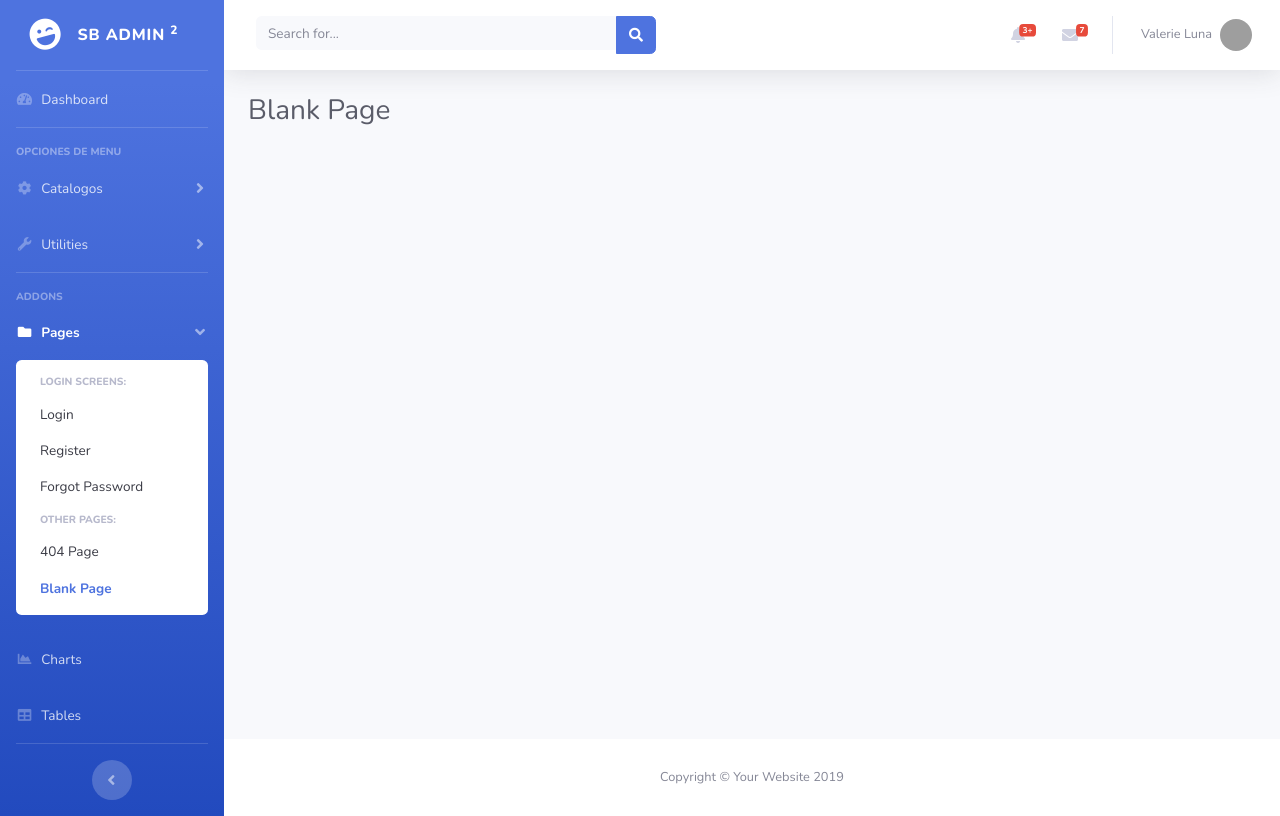
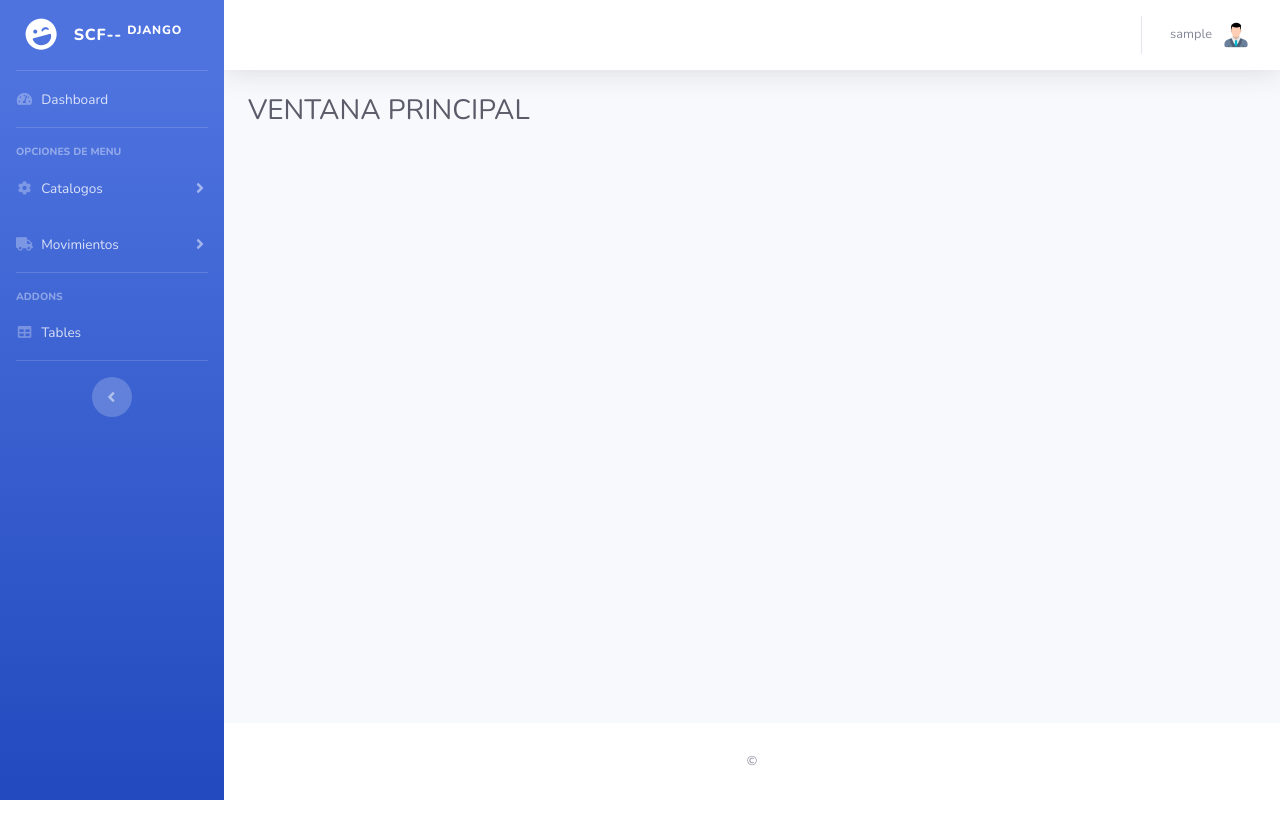
Before and after one commit to EFernando-73/Proyecto_BD, a Django app: page / in a window 1280 px wide. Run offline with Django 5.2, Linux system fonts and the light colour scheme; the visitor is signed in with stand-in values (Sample User, id 1); some libraries are stand-ins or nearby versions; grey boxes are pictures that could not be loaded.

Commit message:
recuepearcion bases

```diff
--- a/templates/base/base.html
+++ b/templates/base/base.html
@@ -21,6 +21,11 @@
 
   <!-- Custom styles for this page -->
   <link href="{% static 'base/vendor/datatables/dataTables.bootstrap4.min.css'%}" rel="stylesheet">
+  <!-- JQuery Confirm-->
+  <link href="{% static 'base/vendor/jquery_confirm/jquery-confirm.min.css'%}" rel="stylesheet">
+
+   <!-- XDSoft DateTimePicker -->
+   <link rel="stylesheet" href="https://cdnjs.cloudflare.com/ajax/libs/jquery-datetimepicker/2.5.20/jquery.datetimepicker.min.css" integrity="sha256-DOS9W6NR+NFe1fUhEE0PGKY/fubbUCnOfTje2JMDw3Y=" crossorigin="anonymous" />
 
 </head>
 
@@ -38,7 +43,7 @@
         <div class="sidebar-brand-icon rotate-n-15">
           <i class="fas fa-laugh-wink"></i>
         </div>
-        <div class="sidebar-brand-text mx-3">SB Admin <sup>2</sup></div>
+        <div class="sidebar-brand-text mx-3">SCF-- <sup>Django</sup></div>
       </a>
 
       <!-- Divider -->
@@ -68,16 +73,45 @@
         <div id="collapseTwo" class="collapse" aria-labelledby="headingTwo" data-parent="#accordionSidebar">
           <div class="bg-white py-2 collapse-inner rounded">
             <h6 class="collapse-header">Catalogos de inventario:</h6>
+            {% if perms.inv.view_categoria %}
             <a class="collapse-item" href="{% url 'inv:categoria_list' %}">Categorias</a>
+            {% endif %}
+            {% if perms.inv.view_subcategoria %}
             <a class="collapse-item" href="{% url 'inv:subcategoria_list' %}">SubCategorias</a>
+            {% endif %}
+            {% if perms.inv.view_marca %}
             <a class="collapse-item" href="{% url 'inv:marca_list' %}">Marca</a>
-            <a class="collapse-item" href="{% url 'inv:marca_list' %}">Unidad Medida</a>
-            <a class="collapse-item" href="cards.html">Cards</a>
+            {% endif %}
+            {% if perms.inv.view_unidadmedida %}
+            <a class="collapse-item" href="{% url 'inv:um_list' %}">Unidad Medida</a>
+            {% endif %}
+            {% if perms.inv.view_producto %}
+            <a class= "collapse-item" href="{% url 'inv:producto_list'%}">Producto</a>
+            {% endif %}
+
+            <h6 class="collapse-header">Catálogos de Compras:</h6>
+
+            {% if perms.cmp.view_proveedor %}
+            <a class="collapse-item" href="{% url 'cmp:proveedor_list' %}">Proveedores</a>
+            {% endif %}
+          </div>
+        </div>
+      </li>
+      <li class="nav-item {% if cmp_url in request.path  %} active {% endif %}">
+        <a class="nav-link collapsed" href="#" data-toggle="collapse" data-target="#collapseCompras" aria-expanded="true" aria-controls="collapseCompras">
+          <i class="fas fa-fw fa-truck"></i>
+          <span>Movimientos</span>
+        </a>
+        <div id="collapseCompras" class="collapse" aria-labelledby="headingTwo" data-parent="#accordionSidebar">
+          <div class="bg-white py-2 collapse-inner rounded">
+            <h6 class="collapse-header">Entradas</h6>
+            <a class="collapse-item" href="{% url 'cmp:compras_list' %}">Compras</a>
           </div>
         </div>
       </li>
 
-      <!-- Nav Item - Utilities Collapse Menu -->
+
+      <!-- Nav Item - Utilities Collapse Menu
       <li class="nav-item">
         <a class="nav-link collapsed" href="#" data-toggle="collapse" data-target="#collapseUtilities" aria-expanded="true" aria-controls="collapseUtilities">
           <i class="fas fa-fw fa-wrench"></i>
@@ -92,7 +126,7 @@
             <a class="collapse-item" href="utilities-other.html">Other</a>
           </div>
         </div>
-      </li>
+      </li>-->
 
       <!-- Divider -->
       <hr class="sidebar-divider">
@@ -102,7 +136,7 @@
         Addons
       </div>
 
-      <!-- Nav Item - Pages Collapse Menu -->
+      <!-- Nav Item - Pages Collapse Menu
       <li class="nav-item active">
         <a class="nav-link" href="#" data-toggle="collapse" data-target="#collapsePages" aria-expanded="true" aria-controls="collapsePages">
           <i class="fas fa-fw fa-folder"></i>
@@ -120,14 +154,14 @@
             <a class="collapse-item active" href="blank.html">Blank Page</a>
           </div>
         </div>
-      </li>
+      </li> -->
 
-      <!-- Nav Item - Charts -->
+      <!-- Nav Item - Charts
       <li class="nav-item">
         <a class="nav-link" href="charts.html">
           <i class="fas fa-fw fa-chart-area"></i>
           <span>Charts</span></a>
-      </li>
+      </li> -->
 
       <!-- Nav Item - Tables -->
       <li class="nav-item">
@@ -158,12 +192,12 @@
          {% block top_bar  %}
         <nav class="navbar navbar-expand navbar-light bg-white topbar mb-4 static-top shadow">
 
-          <!-- Sidebar Toggle (Topbar) -->
+          <!-- Sidebar Toggle (Topbar)
           <button id="sidebarToggleTop" class="btn btn-link d-md-none rounded-circle mr-3">
             <i class="fa fa-bars"></i>
-          </button>
+          </button> -->
 
-          <!-- Topbar Search -->
+          <!-- Topbar Search
           <form class="d-none d-sm-inline-block form-inline mr-auto ml-md-3 my-2 my-md-0 mw-100 navbar-search">
             <div class="input-group">
               <input type="text" class="form-control bg-light border-0 small" placeholder="Search for..." aria-label="Search" aria-describedby="basic-addon2">
@@ -173,17 +207,17 @@
                 </button>
               </div>
             </div>
-          </form>
+          </form>-->
 
           <!-- Topbar Navbar -->
           <ul class="navbar-nav ml-auto">
 
-            <!-- Nav Item - Search Dropdown (Visible Only XS) -->
+            <!-- Nav Item - Search Dropdown (Visible Only XS)
             <li class="nav-item dropdown no-arrow d-sm-none">
               <a class="nav-link dropdown-toggle" href="#" id="searchDropdown" role="button" data-toggle="dropdown" aria-haspopup="true" aria-expanded="false">
                 <i class="fas fa-search fa-fw"></i>
               </a>
-              <!-- Dropdown - Messages -->
+              <!-- Dropdown - Messages
               <div class="dropdown-menu dropdown-menu-right p-3 shadow animated--grow-in" aria-labelledby="searchDropdown">
                 <form class="form-inline mr-auto w-100 navbar-search">
                   <div class="input-group">
@@ -196,16 +230,16 @@
                   </div>
                 </form>
               </div>
-            </li>
+            </li> -->
 
-            <!-- Nav Item - Alerts -->
+            <!-- Nav Item - Alerts
             <li class="nav-item dropdown no-arrow mx-1">
               <a class="nav-link dropdown-toggle" href="#" id="alertsDropdown" role="button" data-toggle="dropdown" aria-haspopup="true" aria-expanded="false">
                 <i class="fas fa-bell fa-fw"></i>
-                <!-- Counter - Alerts -->
+                < Counter - Alerts
                 <span class="badge badge-danger badge-counter">3+</span>
               </a>
-              <!-- Dropdown - Alerts -->
+              < Dropdown - Alerts
               <div class="dropdown-list dropdown-menu dropdown-menu-right shadow animated--grow-in" aria-labelledby="alertsDropdown">
                 <h6 class="dropdown-header">
                   Alerts Center
@@ -245,16 +279,16 @@
                 </a>
                 <a class="dropdown-item text-center small text-gray-500" href="#">Show All Alerts</a>
               </div>
-            </li>
+            </li> -->
 
-            <!-- Nav Item - Messages -->
+            <!-- Nav Item - Messages
             <li class="nav-item dropdown no-arrow mx-1">
               <a class="nav-link dropdown-toggle" href="#" id="messagesDropdown" role="button" data-toggle="dropdown" aria-haspopup="true" aria-expanded="false">
                 <i class="fas fa-envelope fa-fw"></i>
-                <!-- Counter - Messages -->
+                <Counter - Messages
                 <span class="badge badge-danger badge-counter">7</span>
               </a>
-              <!-- Dropdown - Messages -->
+              < Dropdown - Messages
               <div class="dropdown-list dropdown-menu dropdown-menu-right shadow animated--grow-in" aria-labelledby="messagesDropdown">
                 <h6 class="dropdown-header">
                   Message Center
@@ -301,19 +335,19 @@
                 </a>
                 <a class="dropdown-item text-center small text-gray-500" href="#">Read More Messages</a>
               </div>
-            </li>
+            </li> -->
 
             <div class="topbar-divider d-none d-sm-block"></div>
 
             <!-- Nav Item - User Information -->
             <li class="nav-item dropdown no-arrow">
               <a class="nav-link dropdown-toggle" href="#" id="userDropdown" role="button" data-toggle="dropdown" aria-haspopup="true" aria-expanded="false">
-                <span class="mr-2 d-none d-lg-inline text-gray-600 small">Valerie Luna</span>
-                <img class="img-profile rounded-circle" src="https://source.unsplash.com/QAB-WJcbgJk/60x60">
+                <span class="mr-2 d-none d-lg-inline text-gray-600 small">{{ user.username }}</span>
+                <img class="img-profile rounded-circle" src="{% static 'base/img/user.png' %}">
               </a>
               <!-- Dropdown - User Information -->
               <div class="dropdown-menu dropdown-menu-right shadow animated--grow-in" aria-labelledby="userDropdown">
-                <a class="dropdown-item" href="#">
+                <!-- <a class="dropdown-item" href="#">
                   <i class="fas fa-user fa-sm fa-fw mr-2 text-gray-400"></i>
                   Profile
                 </a>
@@ -324,11 +358,11 @@
                 <a class="dropdown-item" href="#">
                   <i class="fas fa-list fa-sm fa-fw mr-2 text-gray-400"></i>
                   Activity Log
-                </a>
+                </a>-->
                 <div class="dropdown-divider"></div>
                 <a class="dropdown-item" href="#" data-toggle="modal" data-target="#logoutModal">
                   <i class="fas fa-sign-out-alt fa-sm fa-fw mr-2 text-gray-400"></i>
-                  Logout
+                  SALIR
                 </a>
               </div>
             </li>
@@ -346,7 +380,7 @@
 
 
           <!-- Page Heading -->
-          <h1 class="h3 mb-4 text-gray-800">Blank Page</h1>
+          <h1 class="h3 mb-4 text-gray-800">VENTANA PRINCIPAL</h1>
 
         </div>
 
@@ -362,7 +396,7 @@
       <footer class="sticky-footer bg-white">
         <div class="container my-auto">
           <div class="copyright text-center my-auto">
-            <span>Copyright &copy; Your Website 2019</span>
+            <span> &copy; </span>
           </div>
         </div>
       </footer>
@@ -386,22 +420,25 @@
     <div class="modal-dialog" role="document">
       <div class="modal-content">
         <div class="modal-header">
-          <h5 class="modal-title" id="exampleModalLabel">Ready to Leave?</h5>
+          <h5 class="modal-title" id="exampleModalLabel">¿Cerrar Sesión para <mark> {{ user.username}} </mark>?</h5>
           <button class="close" type="button" data-dismiss="modal" aria-label="Close">
             <span aria-hidden="true">×</span>
           </button>
         </div>
-        <div class="modal-body">Select "Logout" below if you are ready to end your current session.</div>
+        <div class="modal-body">Al dar Click en el boton Salir,cerrará la sesion para <mark> {{user.username}} </mark>. </div>
         <div class="modal-footer">
         <button class="btn btn-secondary" type="button" data-dismiss="modal">Cancel</button>
         <form method="POST" action="{% url 'bases:logout' %}">
-        {% csrf_token %}
-        <button class="btn btn-primary" type="submit">Salir</button>
-        </form>
+          {% csrf_token %}
+          <button class="btn btn-primary" type="submit">Salir</button>
+          </form>
         </div>
       </div>
     </div>
   </div>
+
+  <div class = "modal fade" id = "popup"></div>
+
 
   <!-- Bootstrap core JavaScript-->
   <script src="{% static  'base/vendor/jquery/jquery.min.js' %}"></script>
@@ -417,6 +454,63 @@
   <script src="{% static 'base/vendor/datatables/jquery.dataTables.min.js'%}"></script>
   <script src="{% static 'base/vendor/datatables/dataTables.bootstrap4.min.js' %}"></script>
 
+  <script src="{% static 'base/vendor/jquery_confirm/jquery-confirm.min.js' %}"></script>
+
+  <script src="https://cdnjs.cloudflare.com/ajax/libs/jquery-datetimepicker/2.5.20/jquery.datetimepicker.full.min.js" integrity="sha256-FEqEelWI3WouFOo2VWP/uJfs1y8KJ++FLh2Lbqc8SJk=" crossorigin="anonymous"></script>
+
+
+  <script>
+    $(document).ready(function () {
+      jQuery.datetimepicker.setLocale('es');
+    });
+</script>
+
+  {% block control_modal%}
+  <script>
+    function abrir_modal(url)
+    {
+      $("#popup").load(url, function(){
+        $(this).modal({
+          backdrop:'static',
+          keyboard: false
+        })
+        $(this).modal('show');
+      });
+      return false;
+    }
+
+    function cerrar_modal()
+    {
+      $('#popup').modal('hide');
+      return false;
+
+    }
+    function mensaje(msg,color='green'){
+
+      if (color=="success"){
+        color="green";
+      }
+      if (color=="error"){
+        color="red";
+      }
+
+      $.alert({
+        title:'',
+        theme:'material',
+        type:color,
+        content:msg
+      });
+    }
+
+    {% if messages %}
+      {% for message in messages%}
+        //console.log("{{ message.tags }}");
+        mensaje("{{ message }}","{{ message.tags }}");
+      {% endfor %}
+    {% endif %}
+
+  </script>
+  {% endblock %}
   {% block js_page %} {% endblock %}
 </body>
 
```
